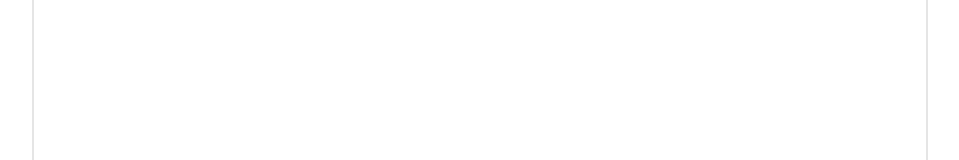
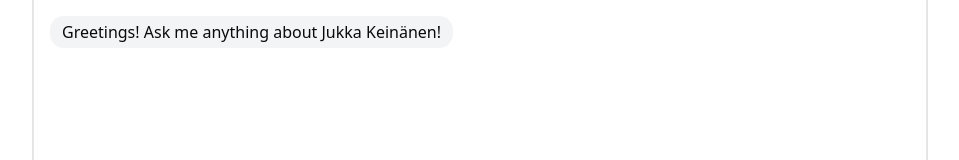
Before and after one commit to keinaju/eke-chatbot, a React (Vite) app in the folder packages/client/: page / in a window 1280 px wide. Shown: the top 160 px of the page, without its empty margins (160-1119 px from the left). Built offline with nearby package versions, Linux system fonts and the light colour scheme.

Commit message:
add start message to converstation

```diff
--- a/packages/client/src/components/chat/ChatBot.tsx
+++ b/packages/client/src/components/chat/ChatBot.tsx
@@ -25,7 +25,12 @@
 
 const ChatBot = () => {
     const [error, setError] = useState('');
-    const [messages, setMessages] = useState<ChatMessage[]>([]);
+    const [messages, setMessages] = useState<ChatMessage[]>([
+        {
+            content: 'Greetings! Ask me anything about Jukka Keinänen!',
+            role: 'bot',
+        },
+    ]);
     const [isLoading, setIsLoading] = useState(false);
     const clientId = useRef(crypto.randomUUID());
     const { register, handleSubmit, reset, formState } = useForm<FormData>();
```
